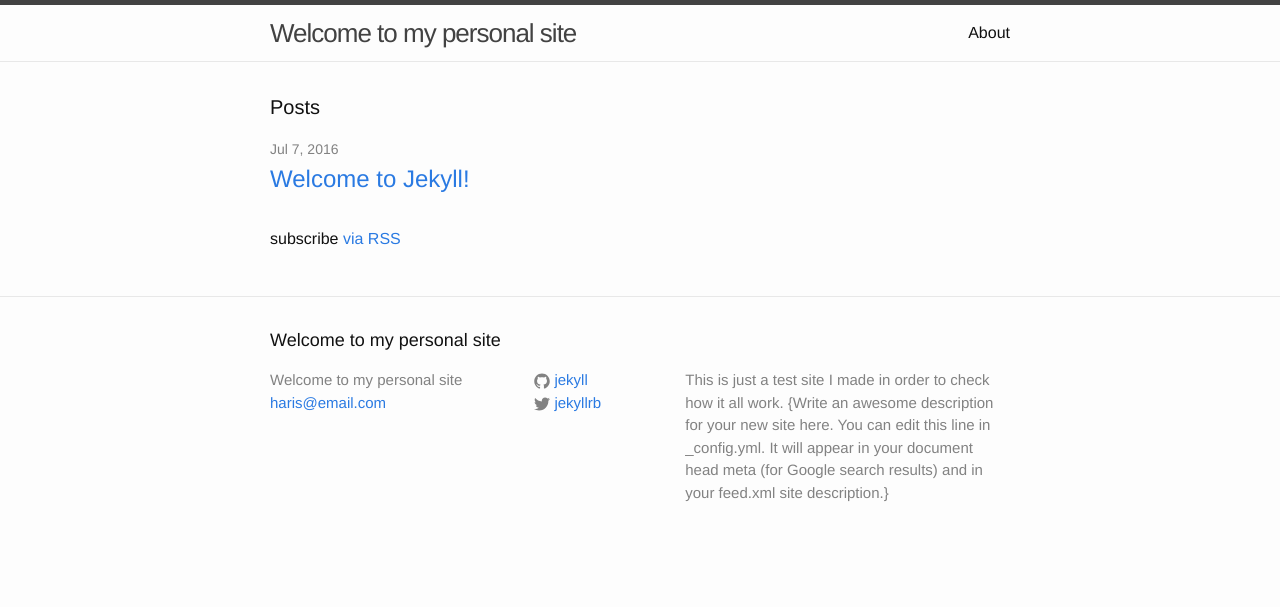
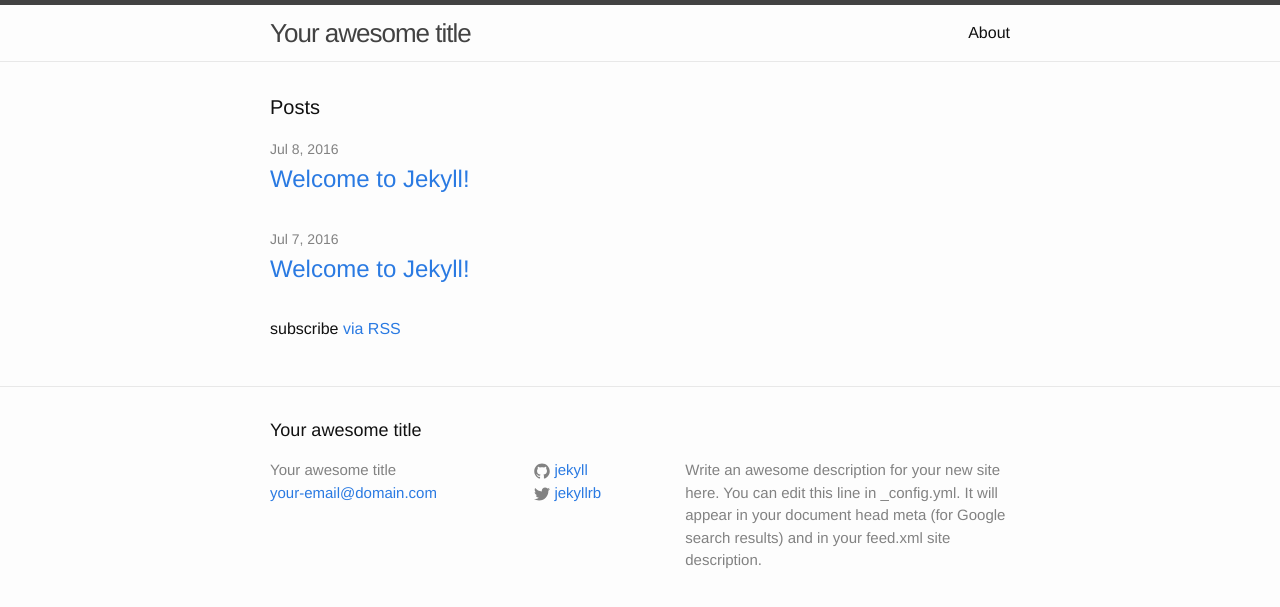
Before and after one commit to haris-git/haris-git.github.io, a Jekyll site: the page built from index.html, in a window 1280 px wide. Shown: the top 607 px of the page. Built offline with Jekyll 4.4.1, drawn with Linux system fonts in a browser that asks for light colours.

```diff
--- a/_config.yml
+++ b/_config.yml
@@ -6,13 +6,12 @@
 # 'jekyll serve'. If you change this file, please restart the server process.
 
 # Site settings
-title: Welcome to my personal site
-email: haris@email.com
+title: Your awesome title
+email: your-email@domain.com
 description: > # this means to ignore newlines until "baseurl:"
-  This is just a test site I made in order to check how it all work.
-  {Write an awesome description for your new site here. You can edit this
+  Write an awesome description for your new site here. You can edit this
   line in _config.yml. It will appear in your document head meta (for
-  Google search results) and in your feed.xml site description.}
+  Google search results) and in your feed.xml site description.
 baseurl: "" # the subpath of your site, e.g. /blog
 url: "http://yourdomain.com" # the base hostname & protocol for your site
 twitter_username: jekyllrb
```
Also changed, not shown: _posts/2016-07-08-welcome-to-jekyll.markdown (added, +25 -0 lines).
